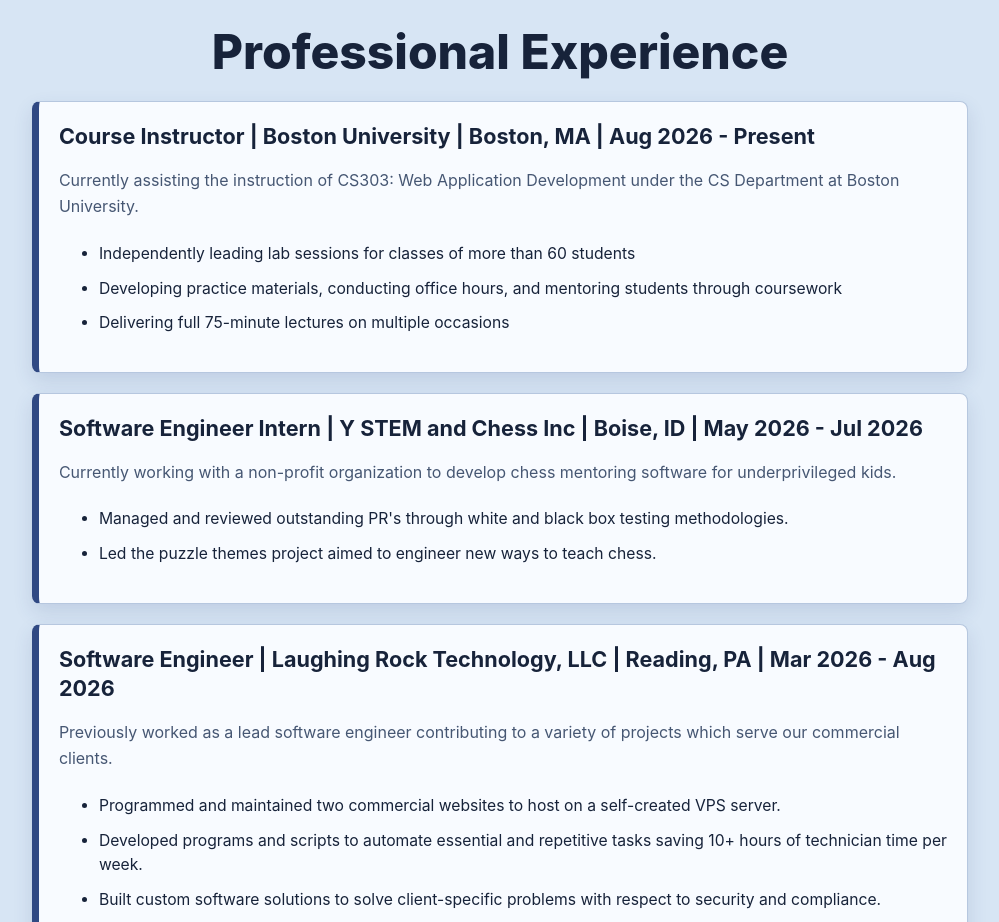
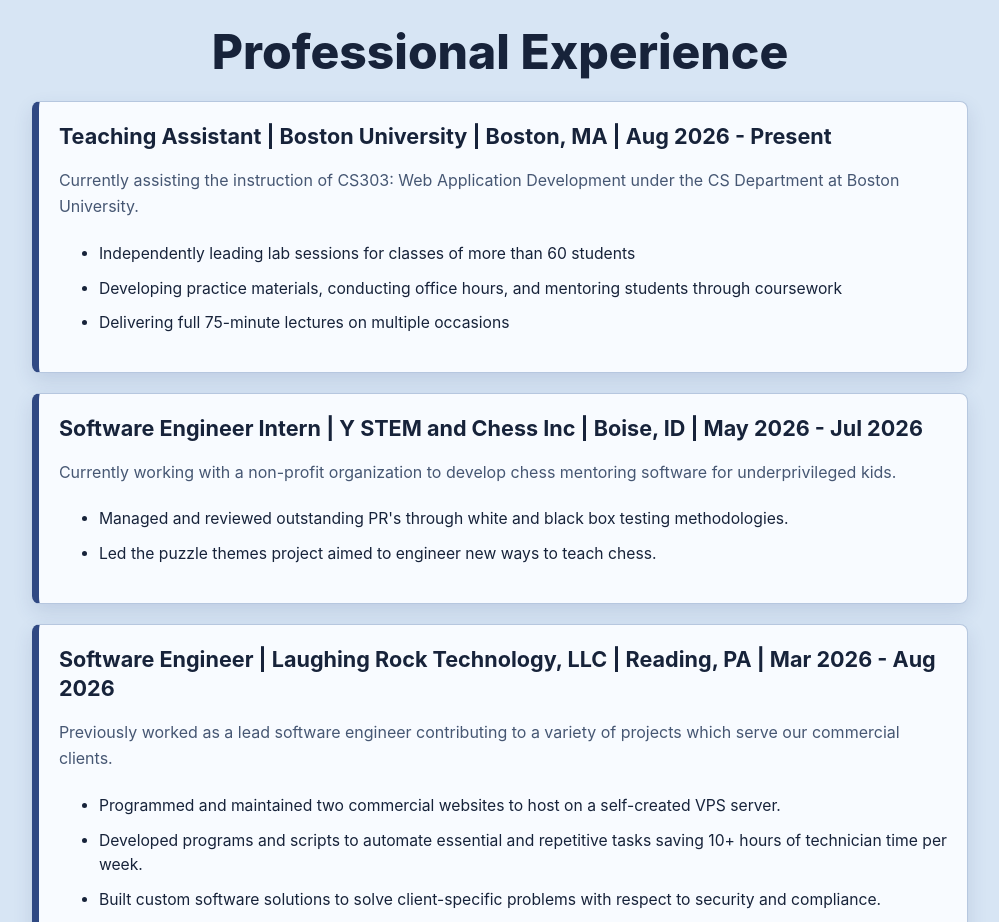
Before and after one commit to cspannuth/Online-Resume, a React (Vite) app: page /experience in a window 1280 px wide. Shown: the part 1020-1942 px from the top of the page, without its empty margins (275-1274 px from the left). Built offline with nearby package versions, Linux system fonts and the light colour scheme.

Commit message:
Updating Title

```diff
--- a/src/components/mains/Experience.tsx
+++ b/src/components/mains/Experience.tsx
@@ -77,7 +77,7 @@
 
             <ContentWrapper>
                 <PositionCard>
-                    <FirstPosTitle>Course Instructor | Boston University | Boston, MA | Aug 2026 - Present</FirstPosTitle>
+                    <FirstPosTitle>Teaching Assistant | Boston University | Boston, MA | Aug 2026 - Present</FirstPosTitle>
                     <PosContent>Currently assisting the instruction of CS303: Web Application Development under the CS Department at Boston University.</PosContent>
                     <Ul>
                         <Li>Independently leading lab sessions for classes of more than 60 students</Li>
```
